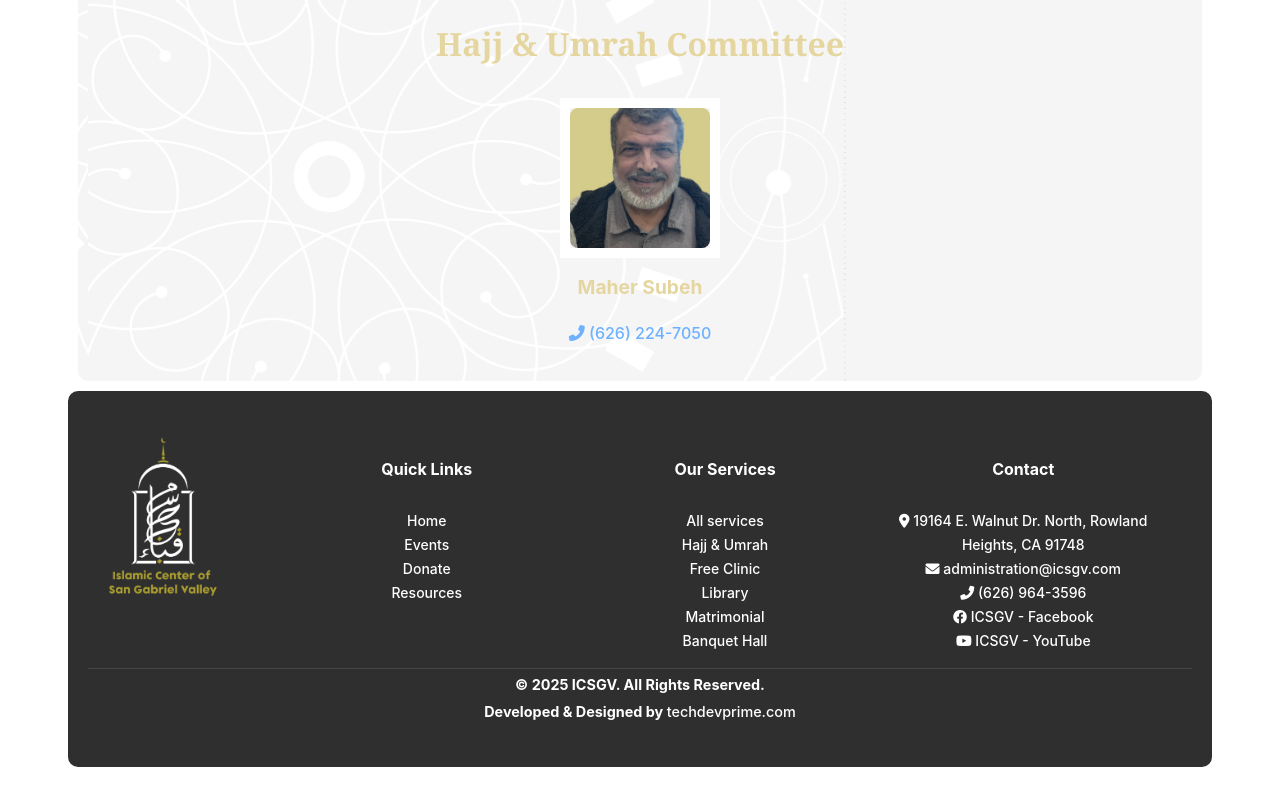
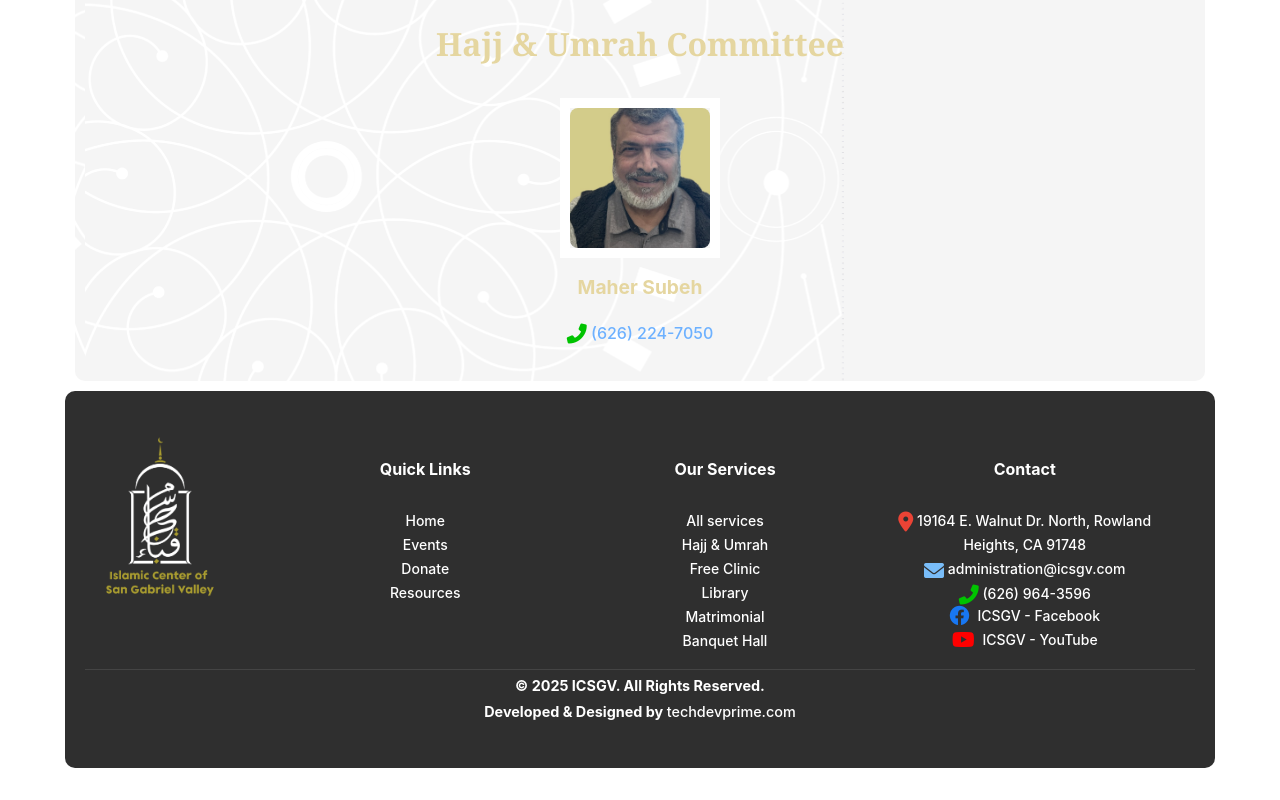
Before and after one commit to Yahia89/icsgv, a React (Vite) app: page /tripstomecca in a window 1280 px wide. Shown: the part 531-1331 px from the top of the page. Built offline with nearby package versions, Linux system fonts and the light colour scheme; a web font is replaced by a local one.

Commit message:
live stream fix & footer

```diff
--- a/src/components/Footer.css
+++ b/src/components/Footer.css
@@ -154,3 +154,66 @@
 .footer-bottom a:hover {
   color: #f39c12;
 }
+/* Add these specific styles for YouTube icon */
+.fab.fa-youtube {
+  color: #FF0000; /* YouTube Red */
+  font-size: 20px; /* Minimum height requirement */
+  vertical-align: middle;
+  transition: color 0.3s ease;
+}
+
+.social-icon:hover .fa-youtube {
+  color: #FF0000; /* Maintain YouTube red on hover */
+}
+
+/* Update the general social icon styles but keep YouTube-specific ones separate */
+.social-icon {
+  display: inline-flex;
+  align-items: center;
+  gap: 8px;
+  color: #FFFFFF;
+  text-decoration: none;
+}
+
+.social-icon:hover {
+  color: #FFFFFF;
+}
+/* Add these specific styles for social and contact icons */
+.fas.fa-map-marker-alt {
+  color: #EA4335; /* Google Maps red */
+  font-size: 20px; /* Minimum height requirement */
+  vertical-align: middle;
+  transition: color 0.3s ease;
+}
+
+.fas.fa-envelope {
+  color: #79bdf9; /* Gmail red */
+  font-size: 20px; /* Minimum height requirement */
+  vertical-align: middle;
+  transition: color 0.3s ease;
+}
+
+.fas.fa-phone-alt {
+  color: #00C300; /* Phone green */
+  font-size: 20px; /* Minimum height requirement */
+  vertical-align: middle;
+  transition: color 0.3s ease;
+}
+
+.fab.fa-facebook {
+  color: #1877F2; /* Facebook blue */
+  font-size: 20px; /* Minimum height requirement */
+  vertical-align: middle;
+  transition: color 0.3s ease;
+}
+
+/* Keep the existing YouTube styling */
+.fab.fa-youtube {
+  color: #FF0000; /* YouTube red */
+}
+
+/* Ensure text remains white on hover */
+.footer-links-column a:hover i {
+  opacity: 0.8;
+  transition: opacity 0.3s ease;
+}
--- a/src/components/LiveStream.css
+++ b/src/components/LiveStream.css
@@ -105,6 +105,8 @@
     overflow: hidden;
     width: 100%;
     padding-top: 56.25%; /* 16:9 Aspect Ratio */
+    min-width: 200px;  /* YouTube minimum requirement */
+    min-height: 200px; /* YouTube minimum requirement */
   }
 
   .video-container iframe {
@@ -114,6 +116,8 @@
     width: 100%;
     height: 100%;
     border-radius: 8px;
+    min-width: 200px;  /* YouTube minimum requirement */
+    min-height: 200px; /* YouTube minimum requirement */
   }
 
   /* SVG Styling */
--- a/src/components/LiveStream.jsx
+++ b/src/components/LiveStream.jsx
@@ -137,7 +137,7 @@ const LiveStream = () => {
             Welcome to ICSGV! Check out our YouTube channel for live streams and recordings!
           </h1>
           <a
-            href="https://www.youtube.com/@islamiccenterofsangabrielv9472/streams"
+            href="https://www.youtube.com/@ICSGV-Quba/streams"
             target="_blank"
             rel="noopener noreferrer"
             className="social-icon"
@@ -164,13 +164,15 @@ const LiveStream = () => {
             {isLive ? (
               <div>
                 <p className="live-text">We are live now!</p>
+                <div className="video-container">
                   <iframe
-                  src={`https://www.youtube.com/embed/${videoId}`}
+                    src={`https://www.youtube.com/embed/${videoId}?autoplay=0`}
                     title="YouTube Live Stream"
                     frameBorder="0"
-                  allow="accelerometer; autoplay; encrypted-media; gyroscope; picture-in-picture"
+                    allow="accelerometer; encrypted-media; gyroscope;"
                     allowFullScreen
                   ></iframe>
+                </div>
               </div>
             ) : (
               <p className="offline-text">Currently offline</p>
@@ -182,13 +184,15 @@ const LiveStream = () => {
             <div className="videos-grid">
               {recentVideos.map(video => (
                 <div key={video.id.videoId} className="video-item">
+                  <div className="video-container">
                     <iframe
-                    src={`https://www.youtube.com/embed/${video.id.videoId}`}
+                      src={`https://www.youtube.com/embed/${video.id.videoId}?autoplay=0`}
                       title={video.snippet.title}
                       frameBorder="0"
-                    allow="accelerometer; autoplay; encrypted-media; gyroscope; picture-in-picture"
+                      allow="accelerometer; encrypted-media; gyroscope;"
                       allowFullScreen
                     ></iframe>
+                  </div>
                   <h3>{video.snippet.title}</h3>
                   <div className="video-stats">
                     <span><i className="fas fa-eye"></i> {formatNumber(video.statistics?.viewCount)} views</span>
@@ -201,6 +205,26 @@ const LiveStream = () => {
           </div>
         </div>
       </div>
+
+      {/* Footer with legal disclosures */}
+      <footer className="footer" style={{ padding: "1rem", textAlign: "center", fontSize: "0.9rem", background: "#f8f8f8", marginTop: "2rem" }}>
+        <p>
+          By using this website, you agree to be bound by the&nbsp;
+          <a href="https://www.youtube.com/t/terms" target="_blank" rel="noopener noreferrer">
+            YouTube Terms of Service
+          </a>.
+        </p>
+        <p>
+          Our&nbsp;
+          <a href="/privacy-policy" target="_blank" rel="noopener noreferrer">
+            Privacy Policy
+          </a>&nbsp;
+          explains how we collect, use, and share your data. This site uses YouTube API Services, and data may be collected from your device as described in our Privacy Policy. For additional details, please see&nbsp;
+          <a href="https://policies.google.com/privacy" target="_blank" rel="noopener noreferrer">
+            Google’s Privacy Policy
+          </a>.
+        </p>
+      </footer>
     </>
   );
 };
```
Lines whose indentation alone changed are shown as unchanged.
